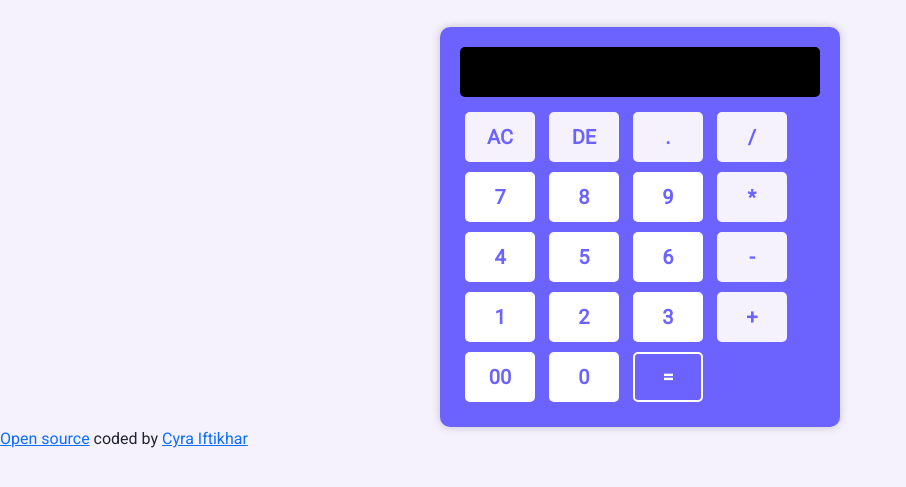
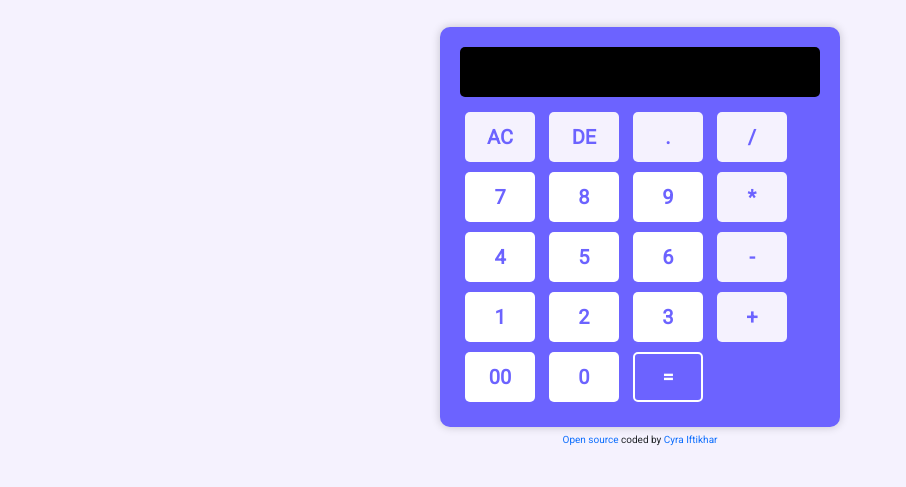
Before and after one commit to CyraIftikhar/calculator, a plain HTML site: page index.html in a window 1280 px wide. Shown: the part 141-628 px from the top of the page, without its empty margins (0-906 px from the left). Drawn offline with nearby package versions, Linux system fonts and the light colour scheme.

Commit message:
edited footer css

```diff
--- a/styles.css
+++ b/styles.css
@@ -2,6 +2,7 @@ h1 {
     font-size: 50px;
     text-align: center;
     font-family: 'Roboto', sans-serif;
+
 }
 body {
     background-color: #f5f2fe;
@@ -67,3 +68,13 @@ body {
     box-shadow: 0 2px 4px 1px rgba(0, 0, 0, 0.2),
     0 1.5px 1.5px rgba(0, 0, 0, 0.23);
   }
+
+  p {
+    text-align: center;
+    font-size: 10px;
+    margin-top: 5px;
+  }
+
+  a {
+    text-decoration: none;
+  }
```
